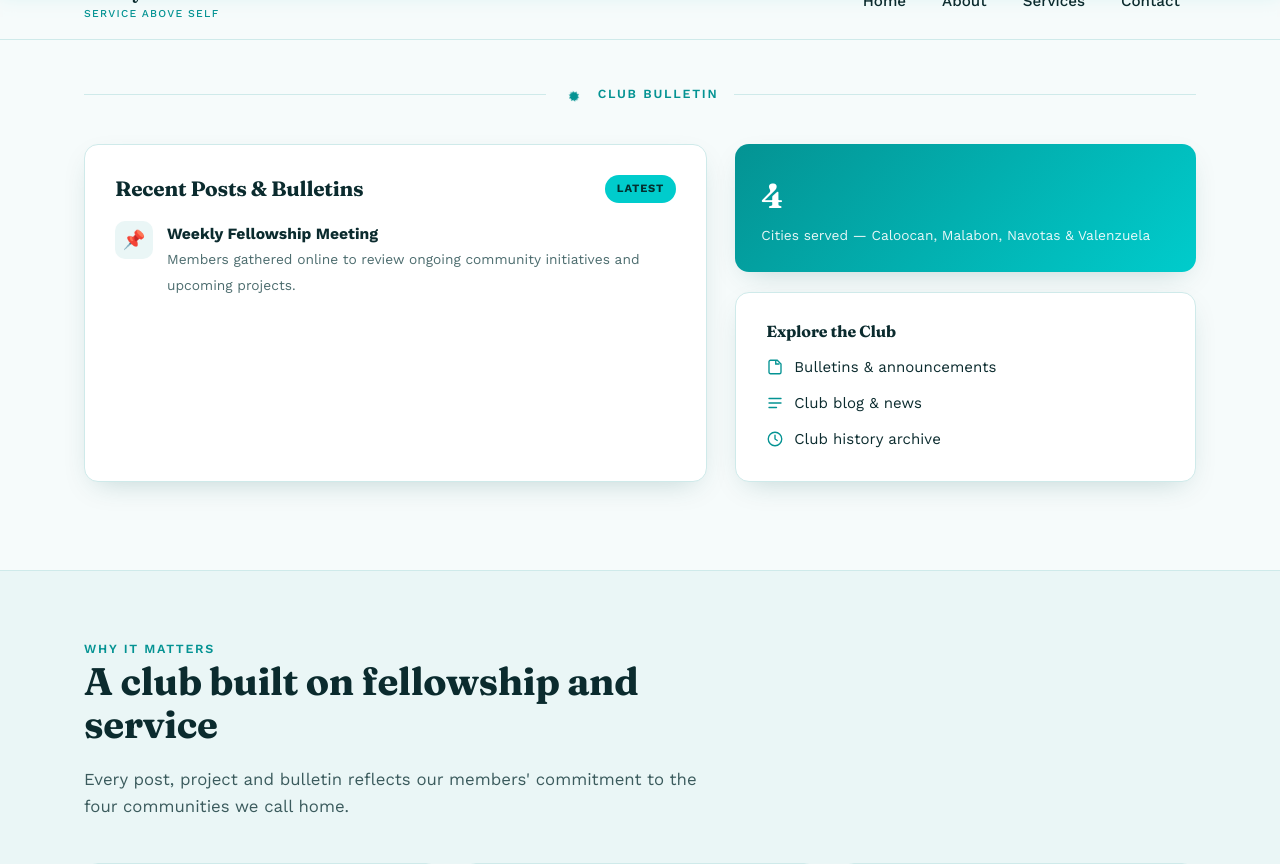
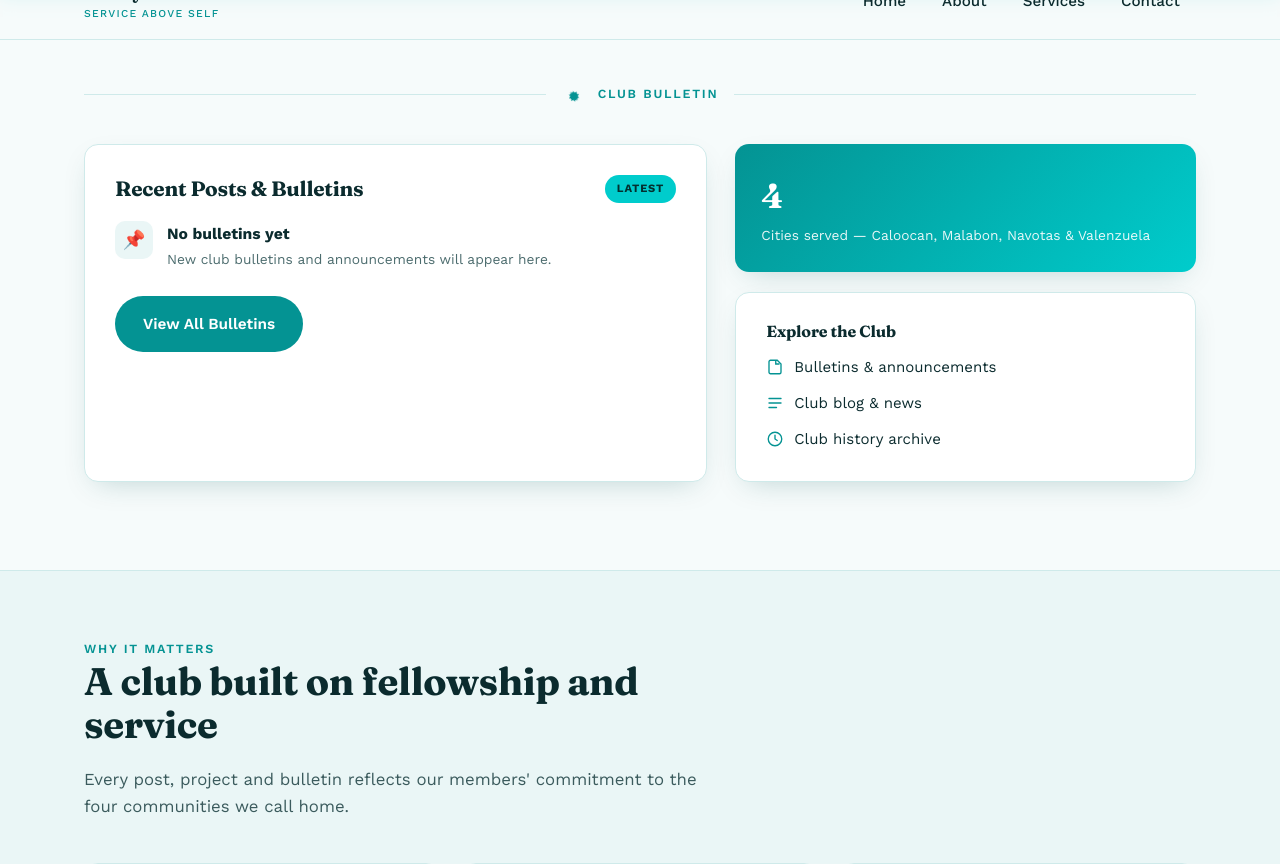
Before and after one commit to allstarcamanava/allstarcamanava.github.io, a Jekyll site: the page built from index.html, in a window 1280 px wide and 900 px high, scrolled down 764 px, cut to the strip 36-900 px from the top of the window. Built offline with Jekyll 4.4.1, drawn with Linux system fonts in a browser that asks for light colours.

Commit message:
Refactor bulletin card layout and add view all button

```diff
--- a/_includes/bulletin-card.html
+++ b/_includes/bulletin-card.html
@@ -8,36 +8,65 @@
   <ul class="bulletin-list">
 
     {% for post in site.posts limit:4 %}
+
       <li>
-      <div class="bulletin-ico">📌</div>
+
+        <div class="bulletin-ico">
+          📌
+        </div>
 
         <div class="bulletin-text">
+
           <strong>
-          <a href="{{ post.url | relative_url }}">{{ post.title }}</a>
+            <a href="{{ post.url | relative_url }}">
+              {{ post.title }}
+            </a>
           </strong>
 
           <span>
             {{ post.date | date: "%B %d, %Y" }} —
             {{ post.excerpt | strip_html | truncatewords: 12 }}
           </span>
+
         </div>
+
       </li>
 
     {% else %}
+
       <li>
-      <div class="bulletin-ico">📌</div>
+
+        <div class="bulletin-ico">
+          📌
+        </div>
 
         <div class="bulletin-text">
-        <strong>Weekly Fellowship Meeting</strong>
+
+          <strong>
+            No bulletins yet
+          </strong>
 
           <span>
-          Members gathered online to review ongoing community initiatives
-          and upcoming projects.
+            New club bulletins and announcements will appear here.
           </span>
+
         </div>
+
       </li>
+
     {% endfor %}
 
   </ul>
 
+  <div style="margin-top:24px;">
+
+    <a
+      href="{{ '/bulletins/' | relative_url }}"
+      class="btn btn-solid"
+    >
+      View All Bulletins
+    </a>
+
   </div>
+
+</div>
```
Lines whose indentation alone changed are shown as unchanged.
